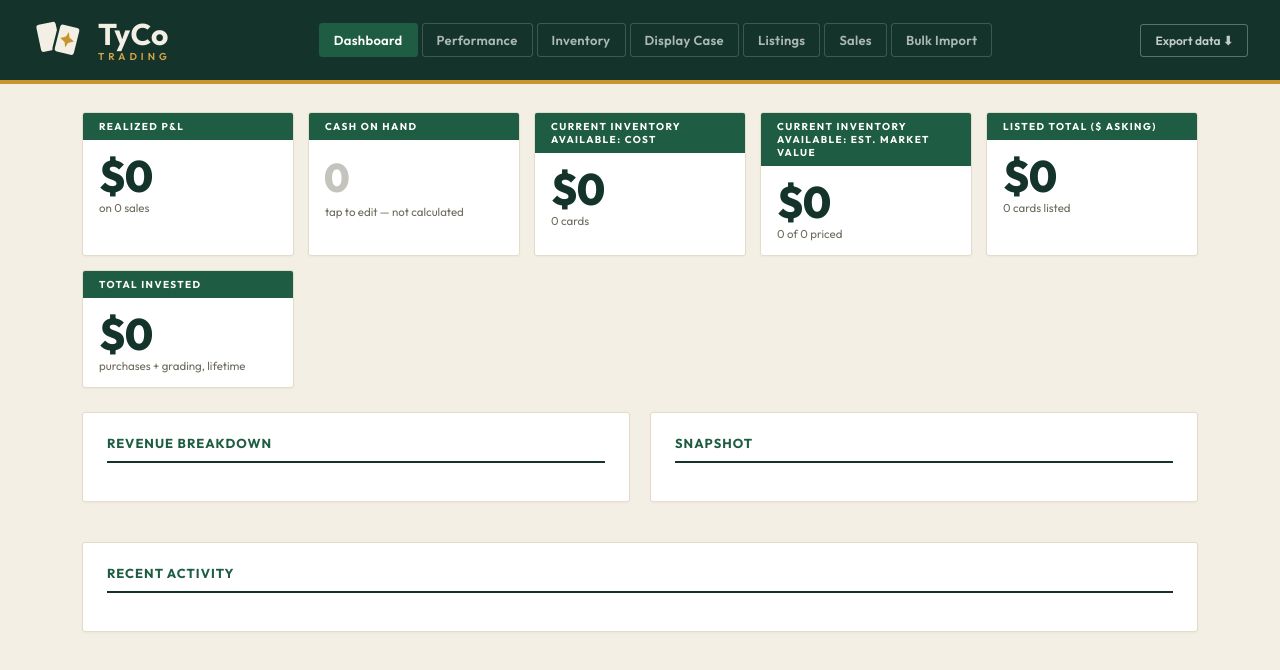
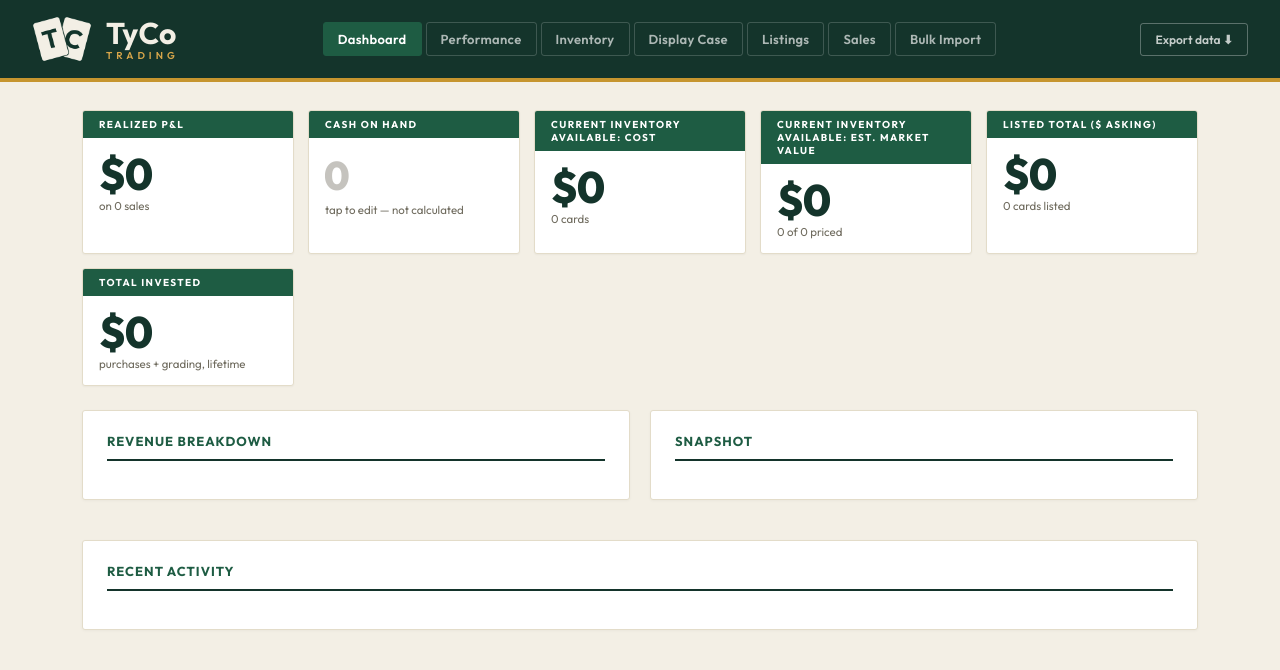
Before and after one commit to Tyc0-29/Carbiz-Dashboard, a website: page public/index.html in a window 1280 px wide. Drawn offline with nearby package versions, Linux system fonts and the light colour scheme; no server answers.

Commit message:
Update site branding to final approved mark: T/C letter cards, forest/cream/gold, new icons throughout

```diff
--- a/public/index.html
+++ b/public/index.html
@@ -20,15 +20,7 @@
 
 <header class="topbar">
   <div class="brand brand-lockup">
-    <svg class="brand-fan" width="52" height="48" viewBox="0 0 52 48" fill="none" xmlns="http://www.w3.org/2000/svg">
-      <g transform="rotate(-12 16 24)">
-        <rect x="6" y="6" width="22" height="30" rx="4" fill="#F3EFE5" stroke="#14342B" stroke-width="2.4"/>
-      </g>
-      <g transform="rotate(14 36 24)">
-        <rect x="24" y="9" width="22" height="30" rx="4" fill="#F3EFE5" stroke="#14342B" stroke-width="2.4"/>
-        <path d="M35 16 L36.8 21.2 L42 24 L36.8 26.8 L35 32 L33.2 26.8 L28 24 L33.2 21.2 Z" fill="#C6952F"/>
-      </g>
-    </svg>
+    <img class="brand-fan" src="/brand-fan.png" alt="" width="60" height="46" />
     <div class="brand-text">
       <div class="brand-name">TyCo</div>
       <div class="brand-sub">TRADING</div>
```
Also changed, not shown: public/apple-touch-icon.png, public/brand-fan.png (added), public/favicon-32.png, public/favicon-64.png, public/icons/icon-192.png, public/icons/icon-512.png.
